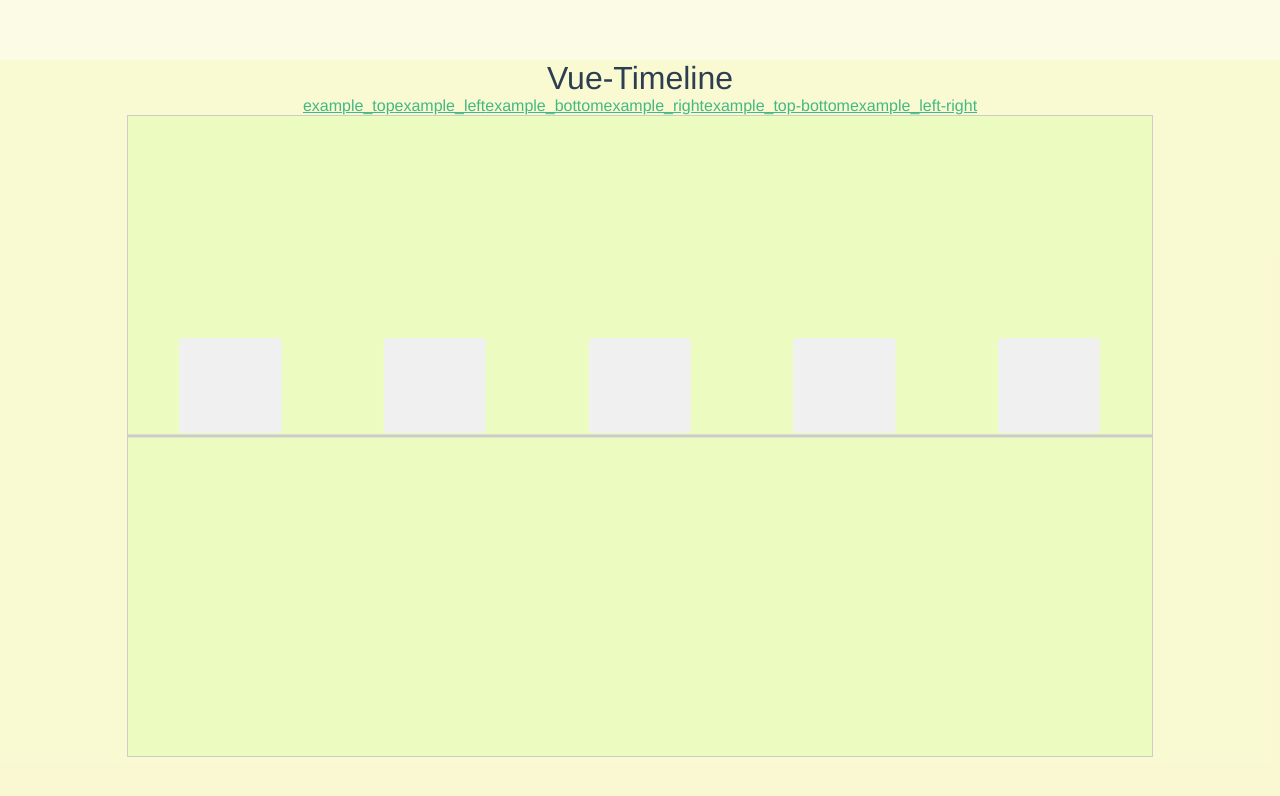
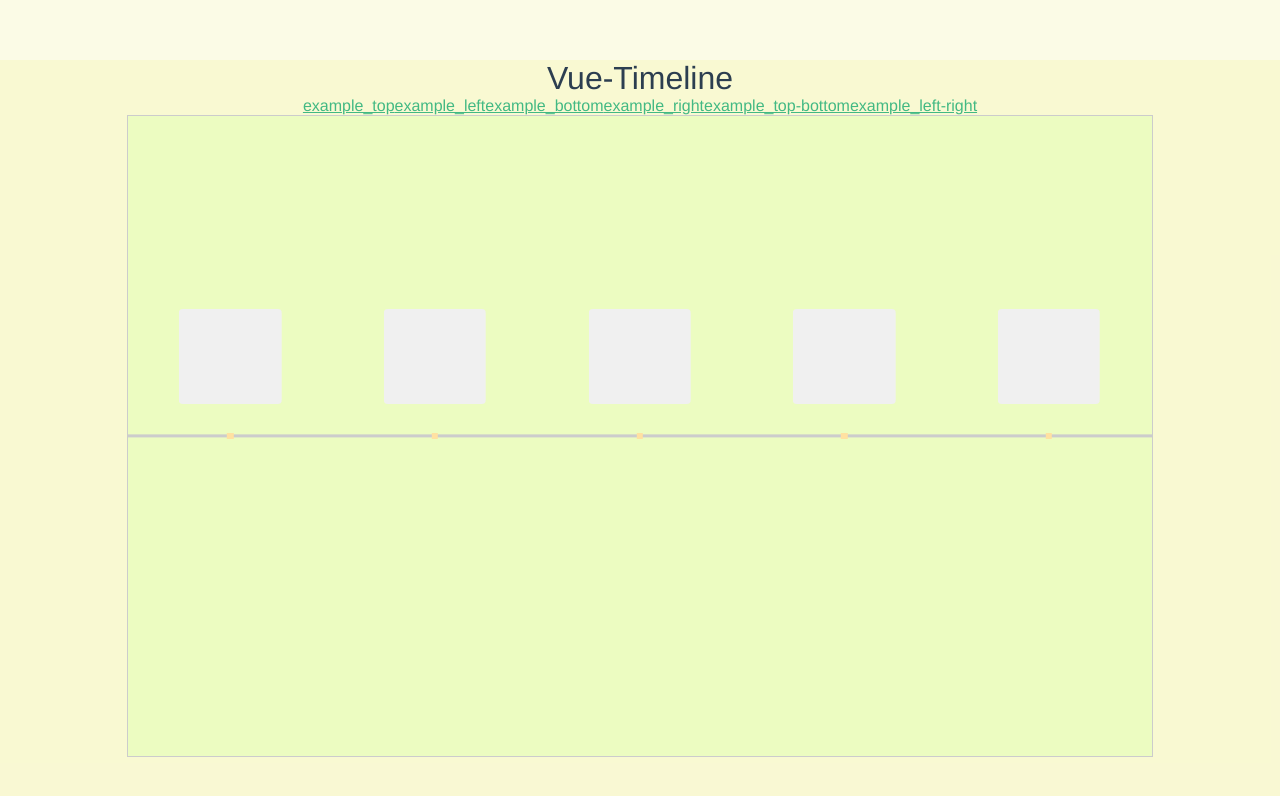
Before and after one commit to ys152452/vue-timeline, a Vue app: page / in a window 1280 px wide. Shown: the top 796 px of the page. Built offline with nearby package versions, Linux system fonts and the light colour scheme.

Commit message:
markpoint功能添加

```diff
--- a/src/components/timeline/timeline.vue
+++ b/src/components/timeline/timeline.vue
@@ -12,6 +12,7 @@
         <div class="tl-item-content" :style="itemContentStyle">
           <div class="tl-content" :style="`${contentStyle} borderRadius: ${option.items.itemStyle.borderRadius}; background: ${contentBackgroundStyle}`"></div>
         </div>
+        <div :class="`tl-mark tl-mark-${option.items.position} tl-mark-${option.items.markpoint.type}`" :style="`${markpointStyle} background: ${markPointBackgroundStyle}`"></div>
       </li>
     </ul>
   </div>
@@ -40,7 +41,7 @@ export default {
         },
         items: {
           position: 'top',
-          distanceToAxis: '0',
+          distanceToAxis: '30px',
           itemList: [],
           itemStyle: {
             width: '50%',
@@ -48,6 +49,13 @@ export default {
             borderRadius: '4px',
             backgroundColor: '#f0f0f0',
             backgroundImage: ''
+          },
+          markpoint: {
+            type: 'circle',
+            backgroundColor: '#ffe1a1',
+            backgroundImage: '',
+            width: '.4rem',
+            height: '.4rem'
           }
         }
       },
@@ -56,8 +64,10 @@ export default {
       itemStyle: '',
       itemContentStyle: '',
       contentStyle: '',
-      contentMargin: '0',
-      contentBackgroundStyle: ''
+      contentBackgroundStyle: '',
+      markpointStyle: '',
+      markPointBackgroundStyle: '',
+      axisHalfWidth: '.1rem'
     }
   },
   created () {
@@ -80,8 +90,11 @@ export default {
         break
     }
     this.option = this._.defaultsDeep(this.propOption, this.optionDefault)
+    this.axisHalfWidth = this.option.axis.axisStyle.axisWidth.replace(/rem|%|px|em|pt/, '') / 2 + this.option.axis.axisStyle.axisWidth.match(/rem|%|px|em|pt/)[0]
     this.axisBackgroundStyle = `${this.option.axis.axisStyle.backgroundColor} url(${this.option.axis.axisStyle.backgroundImage}) repeat-${this.option.axis.align === 'horizontal' ? 'x' : 'y'}`
     this.contentBackgroundStyle = `${this.option.items.itemStyle.backgroundColor} url(${this.option.items.itemStyle.backgroundImage}) repeat-${this.option.axis.align === 'horizontal' ? 'x' : 'y'}`
+    this.markpointStyle = `background-size: cover; width: ${this.option.items.markpoint.width}; height: ${this.option.items.markpoint.height};`
+    this.markPointBackgroundStyle = `${this.option.items.markpoint.backgroundColor} url(${this.option.items.markpoint.backgroundImage}) no-repeat`
     if (this._.difference([this.option.items.position], ['top-bottom', 'left-right']).length > 0) {
       this.itemSize = (100 / this.option.items.itemList.length).toFixed(2) - 0.01 + '%'
       this.itemStyle = `width:${this.option.axis.align === 'horizontal' ? this.itemSize : '100%'}; height:${this.option.axis.align === 'vertical' ? this.itemSize : '100%'}`
@@ -95,7 +108,7 @@ export default {
     switch (position) {
       case 'top':
         this.itemContentStyle = `height: calc(100% - ${this.option.axis.axisStyle.axisWidth});\
-          bottom: 0;`
+          top: ${this.axisHalfWidth};`
         this.contentStyle = `left: 50%;\
           bottom: ${this.option.items.distanceToAxis};\
           width: ${this.option.items.itemStyle.width};\
@@ -104,7 +117,7 @@ export default {
         break
       case 'bottom':
         this.itemContentStyle = `height: calc(100% - ${this.option.axis.axisStyle.axisWidth});\
-          bottom: -${this.option.axis.axisStyle.axisWidth};`
+          top: ${this.axisHalfWidth};`
         this.contentStyle = `left: 50%;\
           top: ${this.option.items.distanceToAxis};\
           width: ${this.option.items.itemStyle.width};\
@@ -120,7 +133,7 @@ export default {
         break
       case 'left':
         this.itemContentStyle = `width: calc(100% - ${this.option.axis.axisStyle.axisWidth});\
-          right: 0;`
+          left: ${this.axisHalfWidth};`
         this.contentStyle = `top: 50%;\
           right: ${this.option.items.distanceToAxis};\
           width: ${this.option.items.itemStyle.width};\
@@ -129,7 +142,7 @@ export default {
         break
       case 'right':
         this.itemContentStyle = `width: calc(100% - ${this.option.axis.axisStyle.axisWidth});\
-          right: -${this.option.axis.axisStyle.axisWidth};`
+          left: ${this.axisHalfWidth};`
         this.contentStyle = `top: 50%;\
           left: ${this.option.items.distanceToAxis};\
           width: ${this.option.items.itemStyle.width};\
@@ -148,19 +161,18 @@ export default {
   },
   mounted () {
     let itemTypeArr = ['top', 'bottom', 'left', 'right']
-    let contentPositionArr = [`-${this.option.axis.axisStyle.axisWidth}`, '0']
     if (this.option.items.position === 'top-bottom') {
       for (let i = 0; i < this.option.items.itemList.length; i++) {
         document.getElementsByClassName('tl-item-top-bottom')[i].style.left = this._.trim(this.itemSize, '%') / 2 * i + '%'
-        document.getElementsByClassName('tl-item-top-bottom')[i].getElementsByClassName('tl-content')[0].style[itemTypeArr[1 - i % 2]] = this.contentMargin
-        document.getElementsByClassName('tl-item-top-bottom')[i].getElementsByClassName('tl-item-content')[0].style[itemTypeArr[1]] = contentPositionArr[1 - i % 2]
+        document.getElementsByClassName('tl-item-top-bottom')[i].getElementsByClassName('tl-content')[0].style[itemTypeArr[1 - i % 2]] = this.option.items.distanceToAxis
+        document.getElementsByClassName('tl-item-top-bottom')[i].getElementsByClassName('tl-item-content')[0].style[itemTypeArr[1]] = `-${this.axisHalfWidth}`
       }
     }
     if (this.option.items.position === 'left-right') {
       for (let i = 0; i < this.option.items.itemList.length; i++) {
         document.getElementsByClassName('tl-item-left-right')[i].style.top = this._.trim(this.itemSize, '%') / 2 * i + '%'
-        document.getElementsByClassName('tl-item-left-right')[i].getElementsByClassName('tl-content')[0].style[itemTypeArr[3 - i % 2]] = this.contentMargin
-        document.getElementsByClassName('tl-item-left-right')[i].getElementsByClassName('tl-item-content')[0].style[itemTypeArr[3]] = contentPositionArr[1 - i % 2]
+        document.getElementsByClassName('tl-item-left-right')[i].getElementsByClassName('tl-content')[0].style[itemTypeArr[3 - i % 2]] = this.option.items.distanceToAxis
+        document.getElementsByClassName('tl-item-left-right')[i].getElementsByClassName('tl-item-content')[0].style[itemTypeArr[3]] = `-${this.axisHalfWidth}`
       }
     }
   }
@@ -191,8 +203,37 @@ export default {
     position: absolute;
     box-sizing: border-box;
     .tl-item{
+      position: relative;
       box-sizing: border-box;
       float: left;
+      .tl-mark{
+        position: absolute;
+        &.tl-mark-top{
+          left: 50%;
+          transform: translateX(-50%)
+        }
+        &.tl-mark-bottom{
+          left: 50%;
+          top: 0;
+          transform: translate(-50%, -50%)
+        }
+        &.tl-mark-top-bottom{
+          left: 50%;
+        }
+        &.tl-mark-left{
+          right: 0;
+          top: 50%;
+          transform: translate(50%, -50%)
+        }
+        &.tl-mark-right{
+          left: 0;
+          top: 50%;
+          transform: translate(-50%, -50%)
+        }
+        &.tl-mark-left-right{
+          top: 50%;
+        }
+      }
       .tl-item-content{
         position: relative;
         width: 100%;
@@ -204,17 +245,31 @@ export default {
       &.tl-item-top-bottom{
         &:nth-of-type(odd){
           top: 0;
+          .tl-mark-top-bottom{
+            transform: translateX(-50%)
+          }
         }
         &:nth-of-type(even){
           bottom: 0;
+          .tl-mark-top-bottom{
+            top: 0;
+            transform: translate(-50%, -50%)
+          }
         }
       }
       &.tl-item-left-right{
         &:nth-of-type(odd){
           left: 0;
+          .tl-mark-left-right{
+            right: 0;
+            transform: translate(50%, -50%)
+          }
         }
         &:nth-of-type(even){
           right: 0;
+          .tl-mark-left-right{
+            transform: translate(-50%, -50%)
+          }
         }
       }
     }
```
